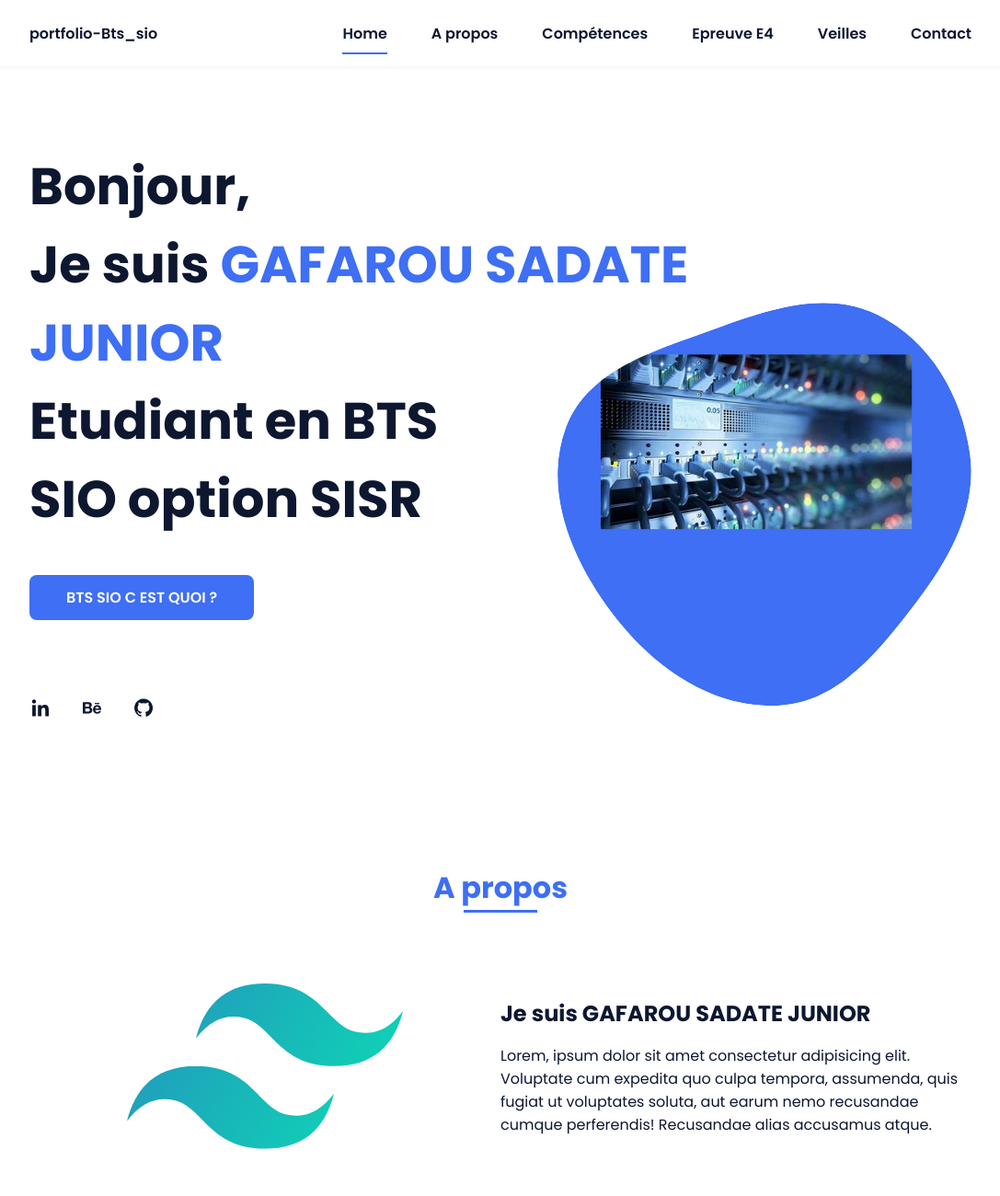
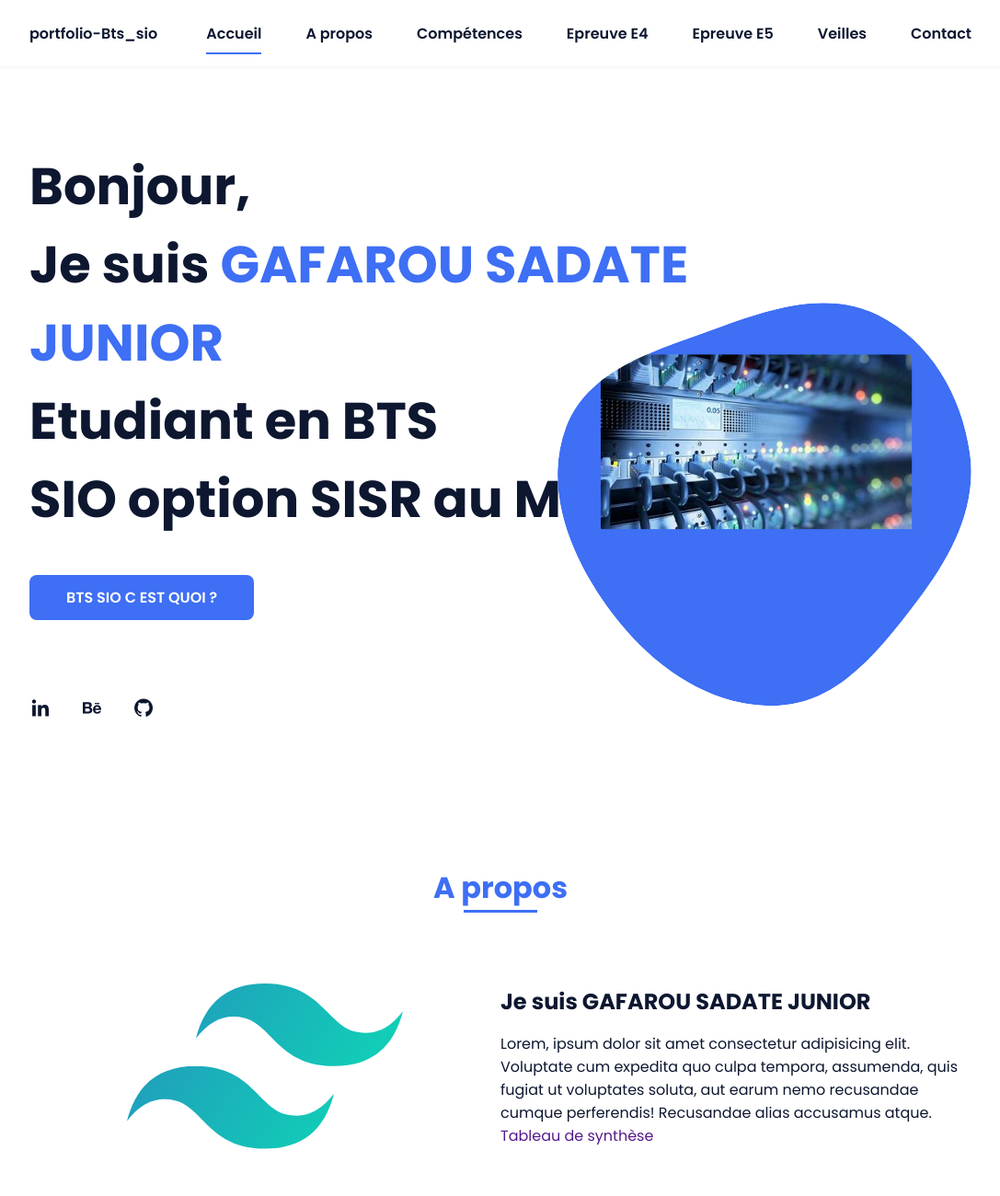
Before and after one commit to lsoumbou/junior, a plain HTML site: page index.html in a window 1280 px wide. Shown: the top 1300 px of the page at 92% size, without its empty margins (96-1183 px from the left). Drawn offline with nearby package versions, Linux system fonts and the light colour scheme.

Commit message:
ajout des objets

```diff
--- a/index.html
+++ b/index.html
@@ -21,10 +21,11 @@
 
                 <div class="nav__menu" id="nav-menu">
                     <ul class="nav__list">
-                        <li class="nav__item"><a href="#home" class="nav__link active">Home</a></li>
+                        <li class="nav__item"><a href="#home" class="nav__link active">Accueil</a></li>
                         <li class="nav__item"><a href="#about" class="nav__link">A propos</a></li>
                         <li class="nav__item"><a href="#skills" class="nav__link">Compétences</a></li>
                         <li class="nav__item"><a href="#portfolio" class="nav__link">Epreuve E4</a></li>
+                        <li class="nav__item"><a href="#portfolio" class="nav__link">Epreuve E5</a></li>
                         <li class="nav__item"><a href="#" class="nav__link">Veilles</a></li>
                         <li class="nav__item"><a href="#contact" class="nav__link">Contact</a></li>
                     </ul>
@@ -40,7 +41,7 @@
             <!--===== HOME =====-->
             <section class="home bd-grid" id="home">
                 <div class="home__data">
-                    <h1 class="home__title">Bonjour,<br>Je suis <span class="home__title-color">GAFAROU SADATE <br> JUNIOR</span><br> Etudiant en BTS <br>SIO option SISR</h1>
+                    <h1 class="home__title">Bonjour,<br>Je suis <span class="home__title-color">GAFAROU SADATE <br> JUNIOR</span><br> Etudiant en BTS <br>SIO option SISR au Moulin rouge</h1>
 
                     <a href="#" class="button">BTS SIO C EST QUOI ?</a>
                 </div>
@@ -76,6 +77,7 @@
                     <div>
                         <h2 class="about__subtitle">Je suis GAFAROU SADATE JUNIOR</h2>
                         <p class="about__text">Lorem, ipsum dolor sit amet consectetur adipisicing elit. Voluptate cum expedita quo culpa tempora, assumenda, quis fugiat ut voluptates soluta, aut earum nemo recusandae cumque perferendis! Recusandae alias accusamus atque.</p>
+                        <a href="">Tableau de synthèse</a>
                     </div>
                 </div>
             </section>
```
